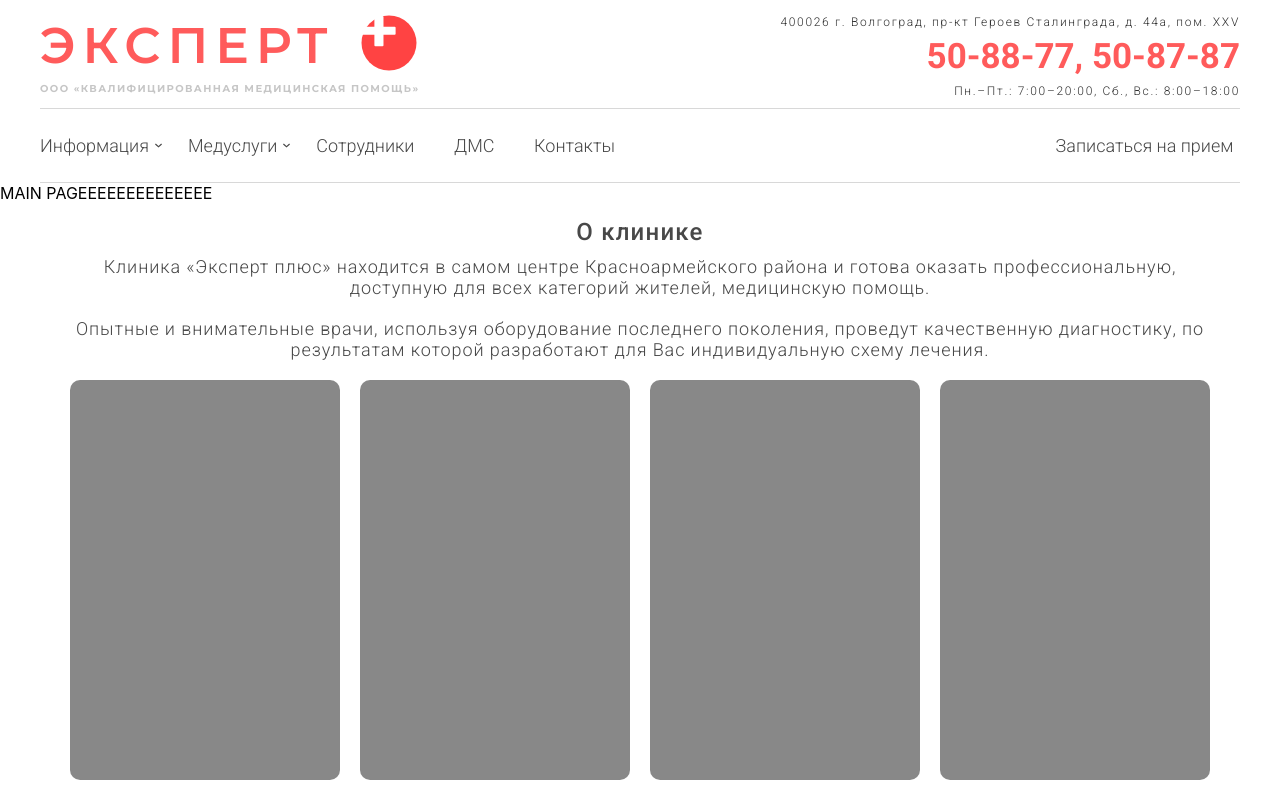
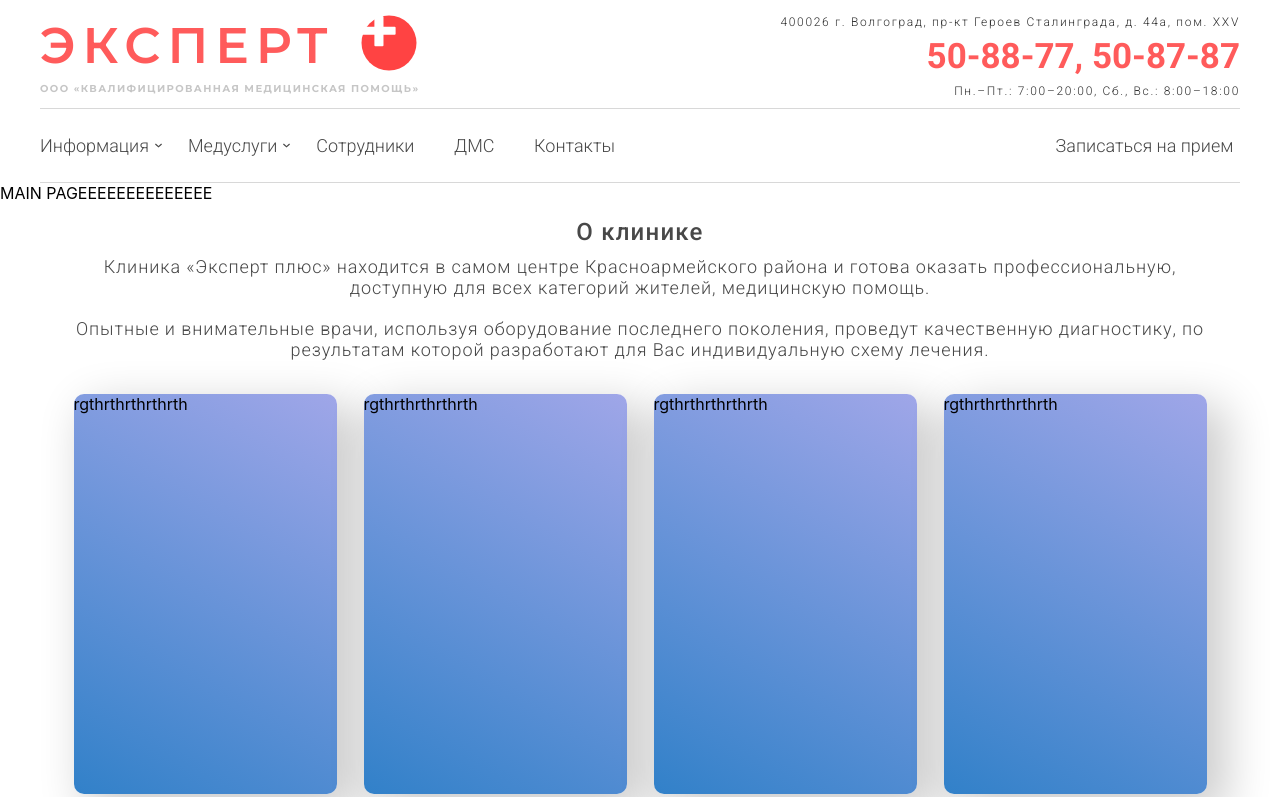
Before and after one commit to CanUFeelMyHeart/expertPlus, a React (Create React App) app in the folder medical-clinic-expert/: page / in a window 1280 px wide. Shown: the top 797 px of the page. Built offline with nearby package versions, Linux system fonts and the light colour scheme; the HTML template or start-up script is replaced by a standard one.

Commit message:
blicks color is set

```diff
--- a/medical-clinic-expert/src/components/AboutClinicComponent/AboutClinicBlockComponent/AboutClinicBlockComponent.css
+++ b/medical-clinic-expert/src/components/AboutClinicComponent/AboutClinicBlockComponent/AboutClinicBlockComponent.css
@@ -1,7 +1,14 @@
 .aboutClinicBlock {
     width: 270px;
+    min-width: 100px;
     height: 400px;
-    background-color: rgb(136, 136, 136);
+    display: flex;
+    margin: 13.5px;
+    flex-direction: column;
+    align-items: flex-start;
+
+
+    background: linear-gradient(209.51deg, #9fa6e8 0.34%, #3281c9 99.44%);
+    box-shadow: 15px 15px 45px 5px rgba(0, 0, 0, 0.2);
     border-radius: 10px;
-    margin: 0 auto;
 }
--- a/medical-clinic-expert/src/components/AboutClinicComponent/AboutClinicBlockComponent/AboutClinicBlockComponent.jsx
+++ b/medical-clinic-expert/src/components/AboutClinicComponent/AboutClinicBlockComponent/AboutClinicBlockComponent.jsx
@@ -4,7 +4,7 @@ import './AboutClinicBlockComponent.css'
 export const AboutClinicBlockComponent = () => {
     return (
         <div className="aboutClinicBlock">
-
+rgthrthrthrthrth
         </div>
     );
 };
--- a/medical-clinic-expert/src/components/AboutClinicComponent/AboutClinicComponent.css
+++ b/medical-clinic-expert/src/components/AboutClinicComponent/AboutClinicComponent.css
@@ -1,5 +1,6 @@
 .aboutClinic {
     width: 1160px;
+    min-width: 1024px;
     margin: 0 auto;
 }
 
@@ -28,5 +29,6 @@
 .aboutClinic__aboutClinicBlockComponent {
     display: flex;
     flex-direction: row;
+    justify-content: space-between;
     margin-top: 20px;
 }
```
